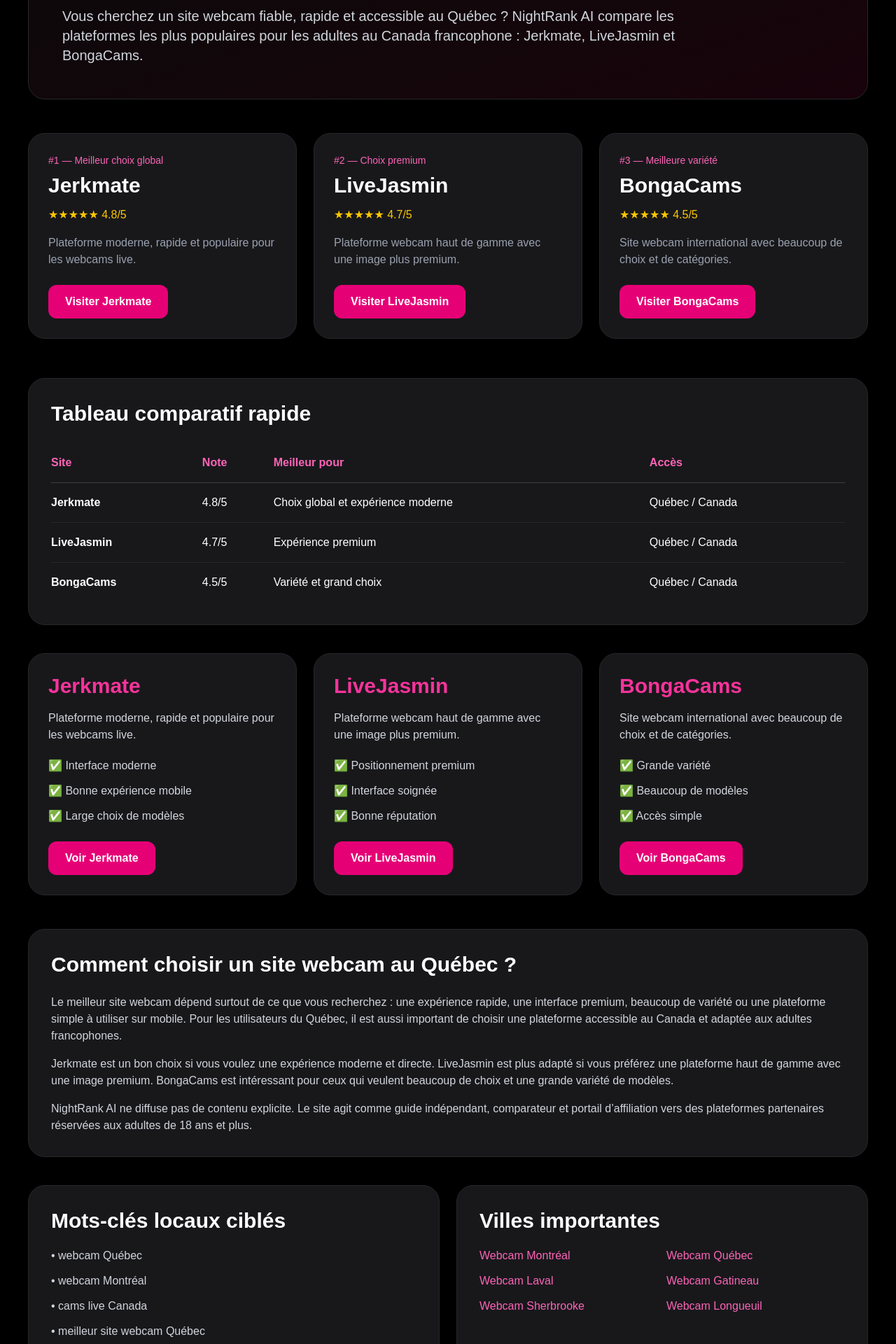
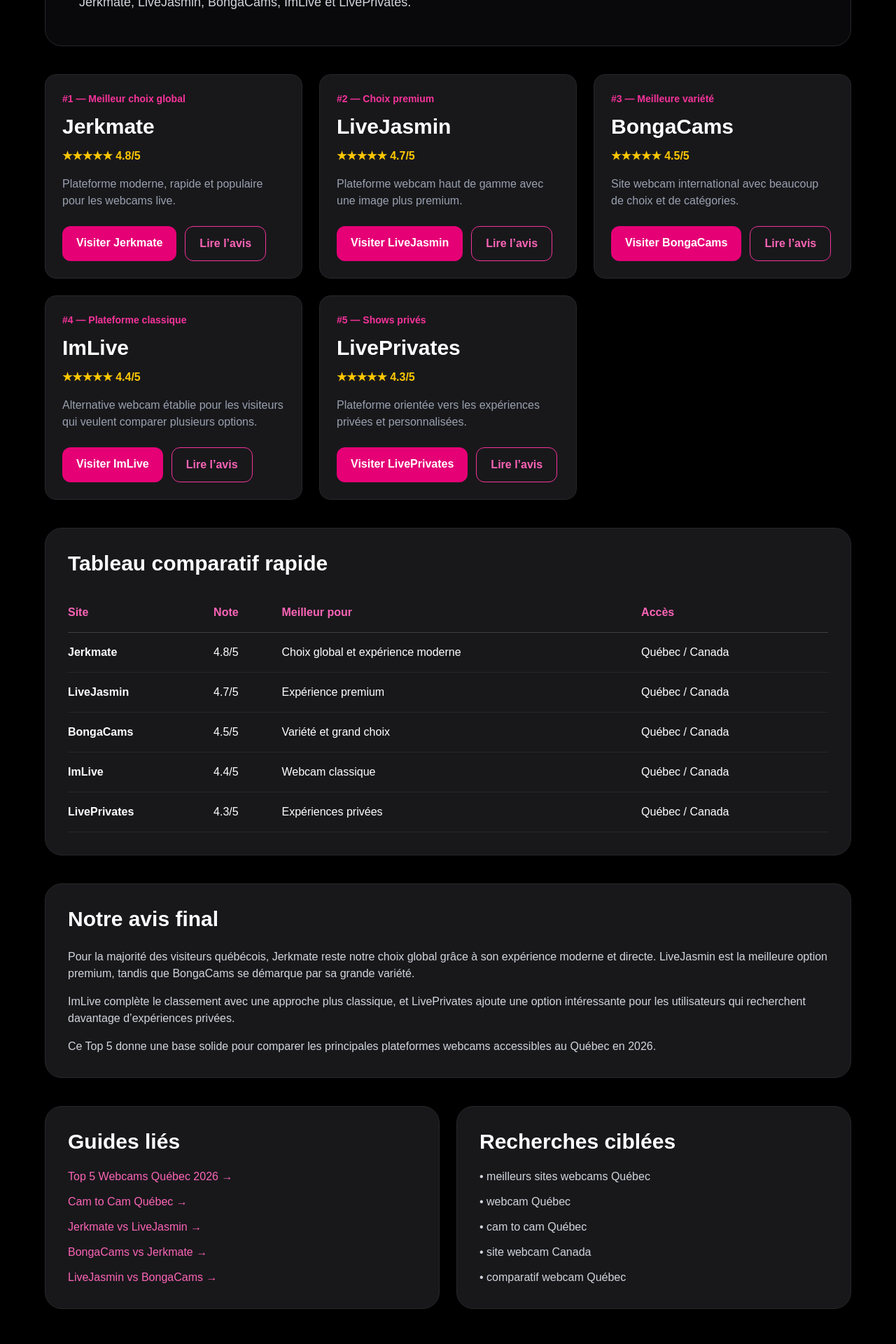
Before and after one commit to tbagvolkov/nightrank-ai, a Next.js app: page /comparatifs/meilleurs-sites-webcams-quebec in a window 1280 px wide. Shown: the part 360-2280 px from the top of the page at 70% size. Built offline with nearby package versions, Linux system fonts and the light colour scheme.

Commit message:
Update webcam comparison with top 5 platforms

```diff
--- a/app/comparatifs/meilleurs-sites-webcams-quebec/page.tsx
+++ b/app/comparatifs/meilleurs-sites-webcams-quebec/page.tsx
@@ -1,97 +1,136 @@
 export const metadata = {
-  title: "Meilleurs sites webcams au Québec 2026 | NightRank AI",
+  title: "Meilleurs sites webcams au Québec | NightRank AI",
   description:
-    "Comparatif complet des meilleurs sites webcams au Québec et au Canada : Jerkmate, LiveJasmin et BongaCams.",
+    "Comparatif complet des meilleurs sites webcams au Québec en 2026 : Jerkmate, LiveJasmin, BongaCams, ImLive et LivePrivates.",
 };
 
-const offers = [
+const sites = [
   {
-    rank: "1",
+    rank: "#1 — Meilleur choix global",
     name: "Jerkmate",
-    rating: "4.8/5",
-    tag: "Meilleur choix global",
-    url: "https://t.ajrkmx1.com/197466/6224/0?po=6533&aff_sub5=SF_006OG000004lmDN",
+    note: "4.8/5",
+    best: "Choix global et expérience moderne",
     desc: "Plateforme moderne, rapide et populaire pour les webcams live.",
-    strengths: ["Interface moderne", "Bonne expérience mobile", "Large choix de modèles"],
+    visit: "/offres/jerkmate",
+    review: "/blog/jerkmate-quebec",
   },
   {
-    rank: "2",
+    rank: "#2 — Choix premium",
     name: "LiveJasmin",
-    rating: "4.7/5",
-    tag: "Choix premium",
-    url: "https://ctwmsg.com/?performerName=&siteId=jasmin&categoryName=girl&pageName=listpage&prm[psid]=tbagvolkov&prm[pstool]=205_1&prm[psprogram]=revs&prm[campaign_id]=&subAffId=",
+    note: "4.7/5",
+    best: "Expérience premium",
     desc: "Plateforme webcam haut de gamme avec une image plus premium.",
-    strengths: ["Positionnement premium", "Interface soignée", "Bonne réputation"],
+    visit: "/offres/livejasmin",
+    review: "/blog/livejasmin-quebec",
   },
   {
-    rank: "3",
+    rank: "#3 — Meilleure variété",
     name: "BongaCams",
-    rating: "4.5/5",
-    tag: "Meilleure variété",
-    url: "https://bongacams4.com/track?v=2&c=826495",
+    note: "4.5/5",
+    best: "Variété et grand choix",
     desc: "Site webcam international avec beaucoup de choix et de catégories.",
-    strengths: ["Grande variété", "Beaucoup de modèles", "Accès simple"],
+    visit: "/offres/bongacams",
+    review: "/blog/bongacams-quebec",
+  },
+  {
+    rank: "#4 — Plateforme classique",
+    name: "ImLive",
+    note: "4.4/5",
+    best: "Webcam classique",
+    desc: "Alternative webcam établie pour les visiteurs qui veulent comparer plusieurs options.",
+    visit:
+      "https://t.acrsmartcam.com/197466/2118/0?po=6533&aff_sub5=SF_006OG000004lmDN",
+    review: "/blog/imlive-quebec",
+  },
+  {
+    rank: "#5 — Shows privés",
+    name: "LivePrivates",
+    note: "4.3/5",
+    best: "Expériences privées",
+    desc: "Plateforme orientée vers les expériences privées et personnalisées.",
+    visit:
+      "https://ctwmsg.com/?performerName=&siteId=lpr&cobrandId=&superCategoryName=girls&categoryName=girl&pageName=listpage&prm[psid]=tbagvolkov&prm[pstool]=205_1&prm[psprogram]=revs&prm[campaign_id]=&subAffId=",
+    review: "/blog/liveprivates-quebec",
   },
 ];
 
-export default function Page() {
+export default function MeilleursSitesWebcamsQuebec() {
   return (
-    <main className="min-h-screen bg-black text-white">
-      <section className="max-w-[1400px] mx-auto px-6 md:px-10 py-12">
-
-        <a href="/comparatifs" className="text-pink-400">
+    <main className="min-h-screen bg-black text-white px-6 py-14">
+      <div className="max-w-6xl mx-auto">
+        <a
+          href="/comparatifs"
+          className="inline-block text-pink-400 hover:text-pink-300 mb-10"
+        >
           ← Retour aux comparatifs
         </a>
 
-        <div className="mt-10 mb-12 bg-gradient-to-br from-zinc-950 to-pink-950/30 border border-zinc-800 rounded-3xl p-8 md:p-12">
-          <p className="text-pink-400 font-semibold mb-4">
+        <section className="bg-zinc-950 border border-zinc-800 rounded-3xl p-8 md:p-12 mb-10">
+          <p className="text-pink-500 font-bold mb-4">
             Comparatif webcam Québec • 2026
           </p>
 
-          <h1 className="text-5xl md:text-7xl font-bold text-pink-500 mb-6">
+          <h1 className="text-5xl md:text-6xl font-bold text-pink-500 mb-6">
             Meilleurs sites webcams au Québec
           </h1>
 
-          <p className="text-xl text-gray-300 max-w-4xl">
+          <p className="text-gray-300 max-w-3xl text-lg">
             Vous cherchez un site webcam fiable, rapide et accessible au Québec ?
-            NightRank AI compare les plateformes les plus populaires pour les
-            adultes au Canada francophone : Jerkmate, LiveJasmin et BongaCams.
+            NightRank AI compare les 5 principales plateformes webcams
+            accessibles aux adultes au Canada francophone : Jerkmate,
+            LiveJasmin, BongaCams, ImLive et LivePrivates.
           </p>
-        </div>
+        </section>
 
-        <div className="grid md:grid-cols-3 gap-6 mb-14">
-          {offers.map((offer) => (
-            <a
-              key={offer.name}
-              href={offer.url}
-              target="_blank"
-              rel="nofollow sponsored noopener noreferrer"
-              className="bg-zinc-900 border border-zinc-800 rounded-3xl p-7 hover:border-pink-500 transition"
+        <section className="grid md:grid-cols-2 lg:grid-cols-3 gap-6 mb-10">
+          {sites.map((site) => (
+            <article
+              key={site.name}
+              className="bg-zinc-900 border border-zinc-800 rounded-2xl p-6 hover:border-pink-500 transition"
             >
-              <p className="text-pink-400 text-sm mb-2">
-                #{offer.rank} — {offer.tag}
+              <p className="text-pink-500 text-sm font-bold mb-3">
+                {site.rank}
               </p>
 
-              <h2 className="text-3xl font-bold mb-3">{offer.name}</h2>
+              <h2 className="text-3xl font-bold mb-3">{site.name}</h2>
 
-              <p className="text-yellow-400 mb-4">★★★★★ {offer.rating}</p>
+              <p className="text-yellow-400 font-bold mb-4">
+                ★★★★★ {site.note}
+              </p>
 
-              <p className="text-gray-400 mb-6">{offer.desc}</p>
+              <p className="text-gray-400 mb-6">{site.desc}</p>
 
-              <span className="inline-block bg-pink-600 px-6 py-3 rounded-xl font-bold">
-                Visiter {offer.name}
-              </span>
+              <div className="flex flex-wrap gap-3">
+                <a
+                  href={site.visit}
+                  target={site.visit.startsWith("http") ? "_blank" : undefined}
+                  rel={
+                    site.visit.startsWith("http")
+                      ? "nofollow sponsored noopener noreferrer"
+                      : undefined
+                  }
+                  className="bg-pink-600 hover:bg-pink-700 text-white font-bold px-5 py-3 rounded-xl"
+                >
+                  Visiter {site.name}
                 </a>
+
+                <a
+                  href={site.review}
+                  className="border border-pink-500 text-pink-400 hover:bg-pink-500 hover:text-white font-bold px-5 py-3 rounded-xl"
+                >
+                  Lire l’avis
+                </a>
+              </div>
+            </article>
           ))}
-        </div>
+        </section>
 
-        <section className="bg-zinc-900 border border-zinc-800 rounded-3xl p-8 mb-10">
+        <section className="bg-zinc-900 border border-zinc-800 rounded-3xl p-8 mb-10 overflow-x-auto">
           <h2 className="text-3xl font-bold mb-6">
             Tableau comparatif rapide
           </h2>
 
-          <div className="overflow-x-auto">
-            <table className="w-full text-left border-collapse">
+          <table className="w-full text-left">
             <thead>
               <tr className="border-b border-zinc-700 text-pink-400">
                 <th className="py-4 pr-4">Site</th>
@@ -102,191 +141,82 @@
             </thead>
 
             <tbody>
-                <tr className="border-b border-zinc-800">
-                  <td className="py-4 pr-4 font-bold">Jerkmate</td>
-                  <td className="py-4 pr-4">4.8/5</td>
-                  <td className="py-4 pr-4">Choix global et expérience moderne</td>
+              {sites.map((site) => (
+                <tr key={site.name} className="border-b border-zinc-800">
+                  <td className="py-4 pr-4 font-bold">{site.name}</td>
+                  <td className="py-4 pr-4">{site.note}</td>
+                  <td className="py-4 pr-4">{site.best}</td>
                   <td className="py-4 pr-4">Québec / Canada</td>
                 </tr>
-
-                <tr className="border-b border-zinc-800">
-                  <td className="py-4 pr-4 font-bold">LiveJasmin</td>
-                  <td className="py-4 pr-4">4.7/5</td>
-                  <td className="py-4 pr-4">Expérience premium</td>
-                  <td className="py-4 pr-4">Québec / Canada</td>
-                </tr>
-
-                <tr>
-                  <td className="py-4 pr-4 font-bold">BongaCams</td>
-                  <td className="py-4 pr-4">4.5/5</td>
-                  <td className="py-4 pr-4">Variété et grand choix</td>
-                  <td className="py-4 pr-4">Québec / Canada</td>
-                </tr>
+              ))}
             </tbody>
           </table>
-          </div>
-        </section>
-
-        <section className="grid lg:grid-cols-3 gap-6 mb-12">
-          {offers.map((offer) => (
-            <div
-              key={offer.name}
-              className="bg-zinc-900 border border-zinc-800 rounded-3xl p-7"
-            >
-              <h2 className="text-3xl font-bold text-pink-500 mb-4">
-                {offer.name}
-              </h2>
-
-              <p className="text-gray-300 mb-5">{offer.desc}</p>
-
-              <ul className="space-y-3 text-gray-300 mb-6">
-                {offer.strengths.map((item) => (
-                  <li key={item}>✅ {item}</li>
-                ))}
-              </ul>
-
-              <a
-                href={offer.url}
-                target="_blank"
-                rel="nofollow sponsored noopener noreferrer"
-                className="inline-block bg-pink-600 px-6 py-3 rounded-xl font-bold"
-              >
-                Voir {offer.name}
-              </a>
-            </div>
-          ))}
         </section>
 
         <section className="bg-zinc-900 border border-zinc-800 rounded-3xl p-8 mb-10">
           <h2 className="text-3xl font-bold mb-6">
-            Comment choisir un site webcam au Québec ?
+            Notre avis final
           </h2>
 
           <p className="text-gray-300 mb-4">
-            Le meilleur site webcam dépend surtout de ce que vous recherchez :
-            une expérience rapide, une interface premium, beaucoup de variété ou
-            une plateforme simple à utiliser sur mobile. Pour les utilisateurs
-            du Québec, il est aussi important de choisir une plateforme accessible
-            au Canada et adaptée aux adultes francophones.
+            Pour la majorité des visiteurs québécois, Jerkmate reste notre choix
+            global grâce à son expérience moderne et directe. LiveJasmin est la
+            meilleure option premium, tandis que BongaCams se démarque par sa
+            grande variété.
           </p>
 
           <p className="text-gray-300 mb-4">
-            Jerkmate est un bon choix si vous voulez une expérience moderne et
-            directe. LiveJasmin est plus adapté si vous préférez une plateforme
-            haut de gamme avec une image premium. BongaCams est intéressant pour
-            ceux qui veulent beaucoup de choix et une grande variété de modèles.
+            ImLive complète le classement avec une approche plus classique, et
+            LivePrivates ajoute une option intéressante pour les utilisateurs
+            qui recherchent davantage d’expériences privées.
           </p>
 
           <p className="text-gray-300">
-            NightRank AI ne diffuse pas de contenu explicite. Le site agit comme
-            guide indépendant, comparateur et portail d’affiliation vers des
-            plateformes partenaires réservées aux adultes de 18 ans et plus.
+            Ce Top 5 donne une base solide pour comparer les principales
+            plateformes webcams accessibles au Québec en 2026.
           </p>
         </section>
 
-        <section className="grid md:grid-cols-2 gap-6 mb-12">
+        <section className="grid md:grid-cols-2 gap-6 mb-10">
           <div className="bg-zinc-900 border border-zinc-800 rounded-3xl p-8">
             <h2 className="text-3xl font-bold mb-5">
-              Mots-clés locaux ciblés
+              Guides liés
             </h2>
 
-            <ul className="space-y-3 text-gray-300">
-              <li>• webcam Québec</li>
-              <li>• webcam Montréal</li>
-              <li>• cams live Canada</li>
-              <li>• meilleur site webcam Québec</li>
-              <li>• webcams adultes Québec</li>
-            </ul>
+            <div className="grid gap-3 text-pink-400">
+              <a href="/blog/top-5-webcams-quebec-2026">
+                Top 5 Webcams Québec 2026 →
+              </a>
+              <a href="/blog/cam-to-cam-quebec">
+                Cam to Cam Québec →
+              </a>
+              <a href="/blog/jerkmate-vs-livejasmin">
+                Jerkmate vs LiveJasmin →
+              </a>
+              <a href="/blog/bongacams-vs-jerkmate">
+                BongaCams vs Jerkmate →
+              </a>
+              <a href="/blog/livejasmin-vs-bongacams">
+                LiveJasmin vs BongaCams →
+              </a>
+            </div>
           </div>
 
           <div className="bg-zinc-900 border border-zinc-800 rounded-3xl p-8">
             <h2 className="text-3xl font-bold mb-5">
-              Villes importantes
+              Recherches ciblées
             </h2>
 
-            <div className="grid grid-cols-2 gap-3 text-pink-400">
-              <a href="/webcam/montreal">Webcam Montréal</a>
-              <a href="/webcam/quebec">Webcam Québec</a>
-              <a href="/webcam/laval">Webcam Laval</a>
-              <a href="/webcam/gatineau">Webcam Gatineau</a>
-              <a href="/webcam/sherbrooke">Webcam Sherbrooke</a>
-              <a href="/webcam/longueuil">Webcam Longueuil</a>
-            </div>
+            <ul className="space-y-3 text-gray-300">
+              <li>• meilleurs sites webcams Québec</li>
+              <li>• webcam Québec</li>
+              <li>• cam to cam Québec</li>
+              <li>• site webcam Canada</li>
+              <li>• comparatif webcam Québec</li>
+            </ul>
           </div>
         </section>
-
-        <section className="bg-zinc-900 border border-zinc-800 rounded-3xl p-8 mb-10">
-          <h2 className="text-3xl font-bold mb-6">
-            FAQ — sites webcams au Québec
-          </h2>
-
-          <h3 className="text-xl font-bold mb-2">
-            Quel est le meilleur site webcam au Québec ?
-          </h3>
-          <p className="text-gray-300 mb-6">
-            Jerkmate est notre meilleur choix global grâce à son interface
-            moderne, son accès simple et son expérience adaptée aux utilisateurs
-            adultes du Québec et du Canada.
-          </p>
-
-          <h3 className="text-xl font-bold mb-2">
-            LiveJasmin est-il accessible au Canada ?
-          </h3>
-          <p className="text-gray-300 mb-6">
-            Oui, LiveJasmin est accessible aux utilisateurs adultes au Canada.
-            Il se distingue surtout par son positionnement premium.
-          </p>
-
-          <h3 className="text-xl font-bold mb-2">
-            BongaCams est-il différent de Jerkmate ?
-          </h3>
-          <p className="text-gray-300 mb-6">
-            Oui. Jerkmate met davantage l’accent sur une expérience moderne et
-            rapide, tandis que BongaCams se distingue par la variété et le grand
-            nombre de modèles disponibles.
-          </p>
-
-          <h3 className="text-xl font-bold mb-2">
-            NightRank AI héberge-t-il du contenu adulte ?
-          </h3>
-          <p className="text-gray-300">
-            Non. NightRank AI est un site de comparaison. Les visiteurs sont
-            redirigés vers les plateformes partenaires.
-          </p>
-        </section>
-
-        <section className="text-center bg-gradient-to-br from-pink-900/40 to-zinc-950 border border-pink-900 rounded-3xl p-10">
-          <h2 className="text-4xl font-bold mb-5">
-            Notre choix recommandé
-          </h2>
-
-          <p className="text-gray-300 mb-8 max-w-3xl mx-auto">
-            Pour la majorité des visiteurs au Québec, Jerkmate est le meilleur
-            point de départ. LiveJasmin est excellent pour une expérience plus
-            premium, tandis que BongaCams est une bonne alternative pour ceux qui
-            veulent plus de variété.
-          </p>
-
-          <div className="flex flex-col md:flex-row gap-4 justify-center">
-            <a
-              href="https://t.ajrkmx1.com/197466/6224/0?po=6533&aff_sub5=SF_006OG000004lmDN"
-              target="_blank"
-              rel="nofollow sponsored noopener noreferrer"
-              className="bg-pink-600 px-8 py-4 rounded-xl font-bold"
-            >
-              Voir Jerkmate
-            </a>
-
-            <a
-              href="/comparatifs"
-              className="border border-pink-500 px-8 py-4 rounded-xl font-bold"
-            >
-              Voir tous les comparatifs
-            </a>
       </div>
-        </section>
-
-      </section>
     </main>
   );
 }
```
Lines whose indentation alone changed are shown as unchanged.
